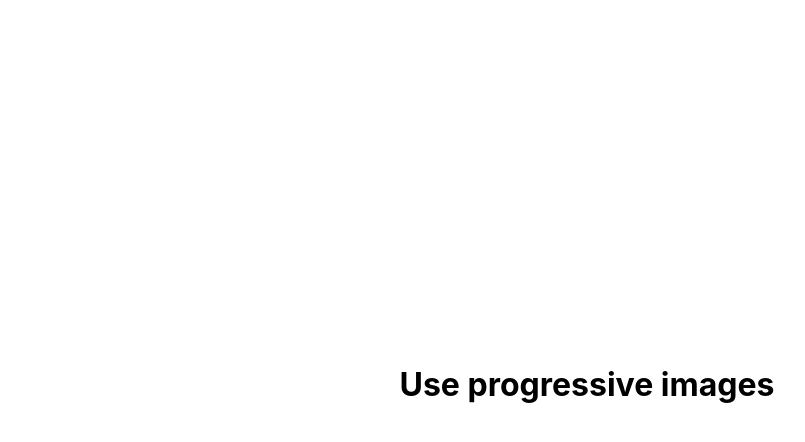
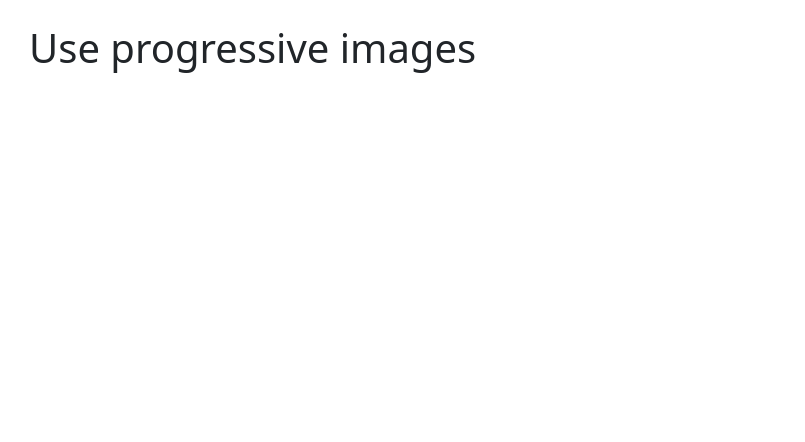
Before and after one commit to antonbobrov/progressive-images, a Next.js app: page / in a window 1280 px wide. Shown: the top 442 px of the page, without its empty margins (53-858 px from the left). Built offline with nearby package versions, Linux system fonts and the light colour scheme.

Commit message:
Use bootstrap

```diff
--- a/package.json
+++ b/package.json
@@ -9,6 +9,7 @@
     "lint": "next lint"
   },
   "dependencies": {
+    "bootstrap": "^5.1.3",
     "next": "12.1.0",
     "react": "17.0.2",
     "react-dom": "17.0.2"
--- a/pages/_app.tsx
+++ b/pages/_app.tsx
@@ -1,4 +1,4 @@
-import '../styles/globals.css';
+import 'bootstrap/dist/css/bootstrap.css';
 import type { AppProps } from 'next/app';
 
 function MyApp({ Component, pageProps }: AppProps) {
--- a/pages/index.tsx
+++ b/pages/index.tsx
@@ -1,17 +1,14 @@
 import type { NextPage } from 'next';
 import Head from 'next/head';
-import styles from '../styles/Home.module.css';
 
 const Home: NextPage = () => (
-    <div className={styles.container}>
+    <div className="container mt-4">
         <Head>
             <title>Progressive images</title>
-            <meta name="description" content="Generated by create next app" />
-            <link rel="icon" href="/favicon.ico" />
         </Head>
 
-        <main className={styles.main}>
-            <h1 className={styles.title}>
+        <main>
+            <h1 className="h1">
                 Use progressive images
             </h1>
         </main>
--- a/styles/Home.module.css
+++ /dev/null
@@ -1,18 +0,0 @@
-.container {
-    padding: 0 4vw;
-}
-
-.main {
-    min-height: 100vh;
-    padding: 4rem 0;
-    flex: 1;
-    display: flex;
-    flex-direction: column;
-    justify-content: center;
-    align-items: center;
-}
-
-.title {
-    margin: 0 0 2rem;
-    font-size: 2rem;
-}
--- a/styles/globals.css
+++ /dev/null
@@ -1,16 +0,0 @@
-html,
-body {
-  padding: 0;
-  margin: 0;
-  font-family: -apple-system, BlinkMacSystemFont, Segoe UI, Roboto, Oxygen,
-    Ubuntu, Cantarell, Fira Sans, Droid Sans, Helvetica Neue, sans-serif;
-}
-
-a {
-  color: inherit;
-  text-decoration: none;
-}
-
-* {
-  box-sizing: border-box;
-}
```
Also changed, not shown: 1 other file (tests, documents, lock files or other folders).
